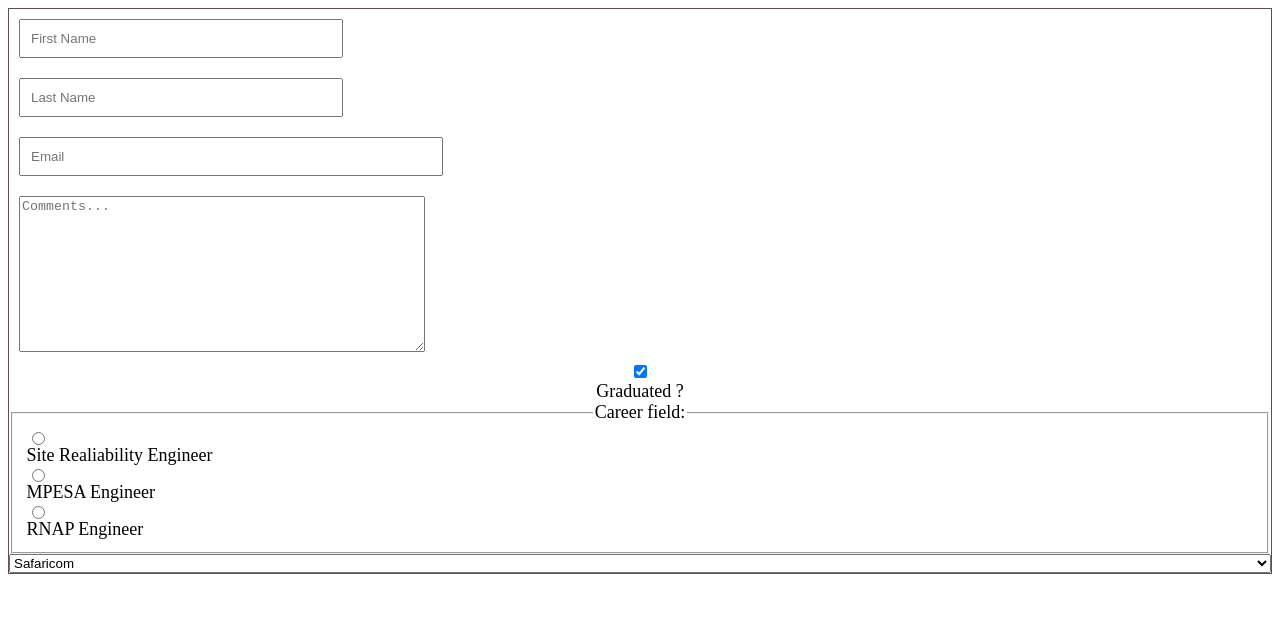
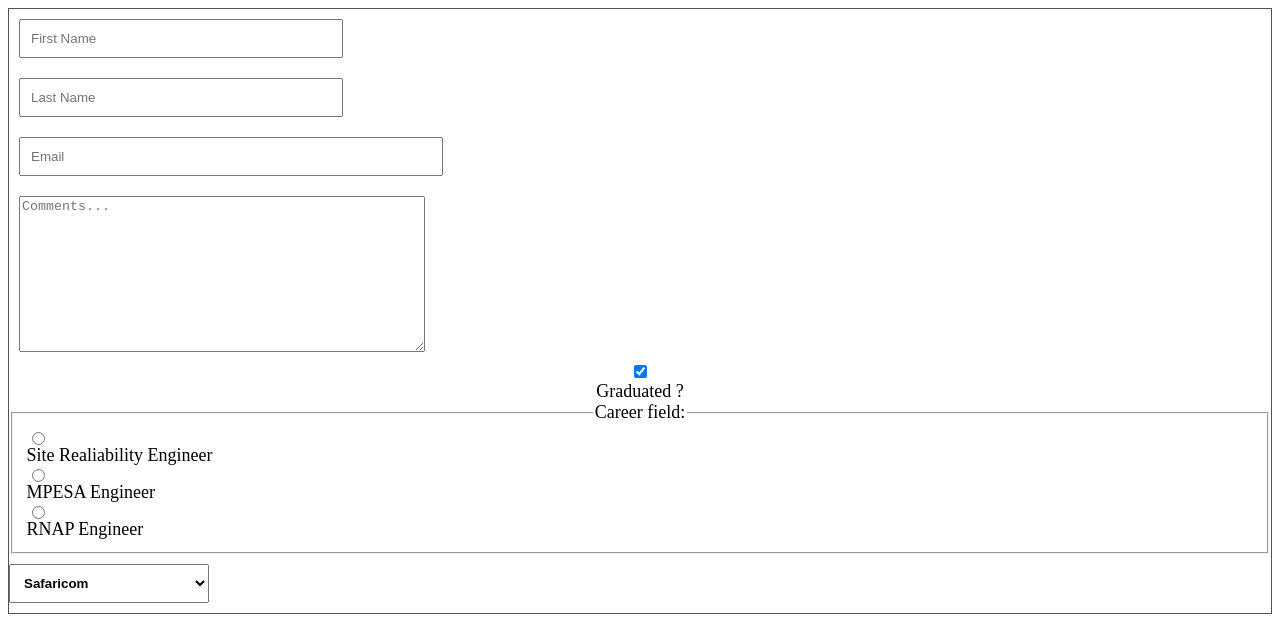
Before and after one commit to joshuaombasa/React-Forms-Learning, a React (Vite) app: page / in a window 1280 px wide. Shown: the top 642 px of the page. Built offline with nearby package versions, Linux system fonts and the light colour scheme.

Commit message:
updated styling

```diff
--- a/src/App.css
+++ b/src/App.css
@@ -37,3 +37,10 @@ fieldset {
   flex-direction: column;
   align-items: flex-start;
 }
+
+.favourite-employer {
+  width: 200px;
+  margin: 10px 0;
+  padding: 10px;
+  font-weight: bold;
+}
```
